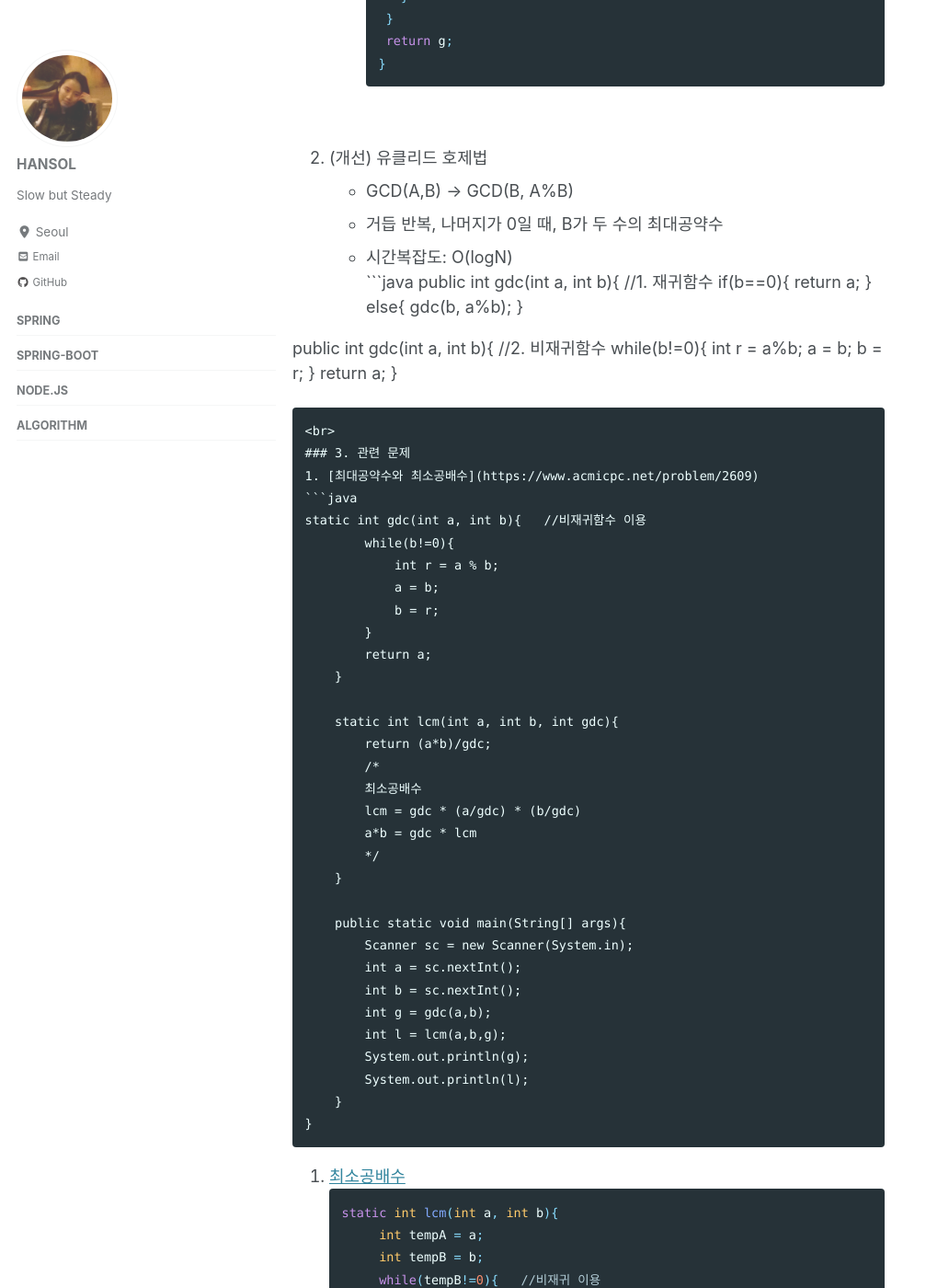
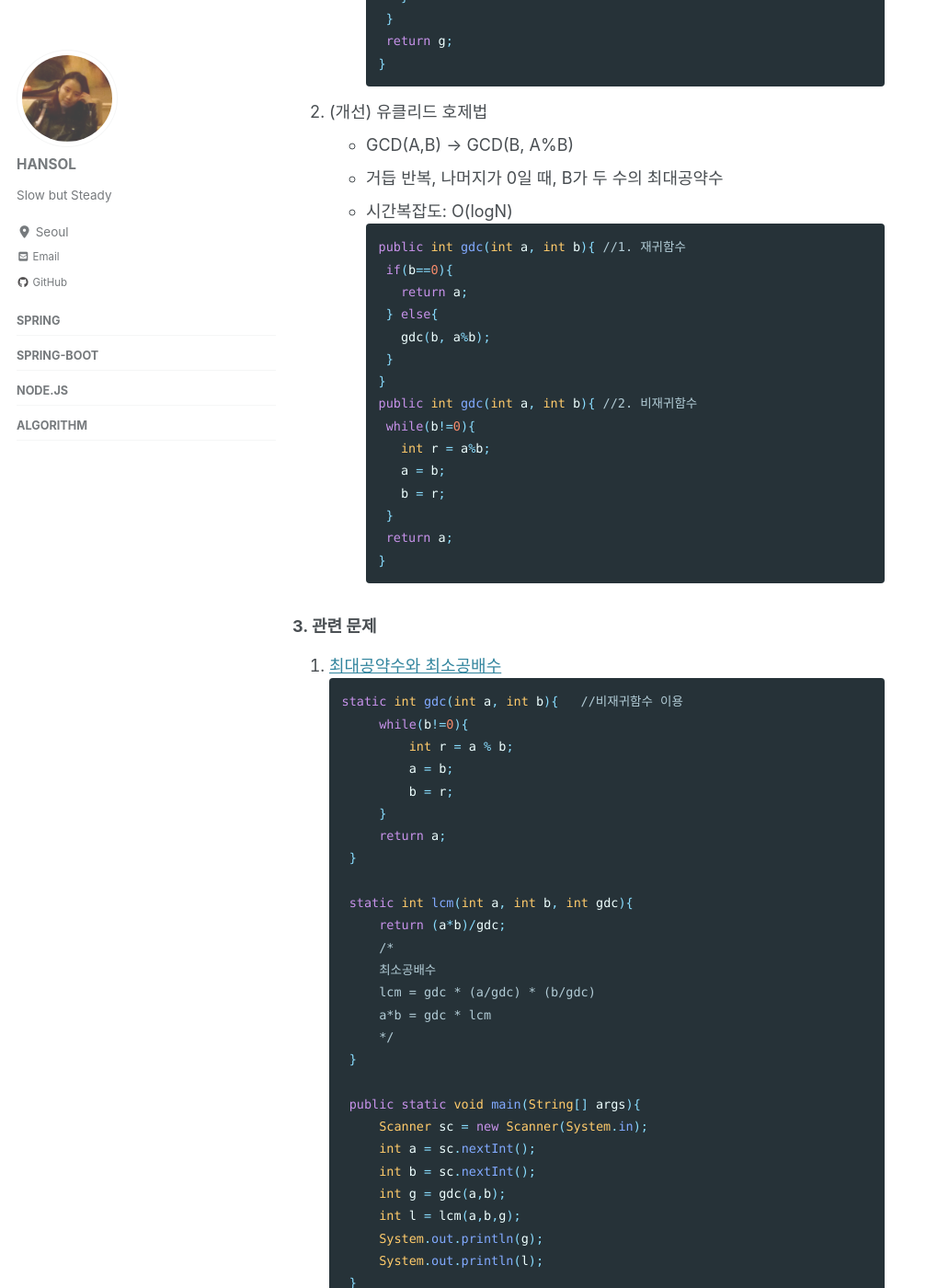
Before and after one commit to HANSOLKIM30/hansolkim30.github.io, a Jekyll site: the page built from _posts/2020-02-06-Math.md, in a window 1280 px wide and 1400 px high, scrolled down 1970 px. Shown: the whole window at 92% size, without its empty margins (0-1007 px from the left). Built offline with Jekyll 4.4.1, drawn with Linux system fonts in a browser that asks for light colours; cached includes are drawn as plain includes; nearby versions of some CDN libraries.

Commit message:
Update 2020-02-06-Math.md

````diff
--- a/_posts/2020-02-06-Math.md
+++ b/_posts/2020-02-06-Math.md
@@ -59,7 +59,7 @@ public static void main(String[] args){
 ```java
 public int gcd(int a, int b){
 	int g = 1;	//최대공약수 중 가장 작은 숫자는 1(서로소)
-	for(int i = 2; i <= min(a,b); i++{
+	for(int i = 2; i <= min(a,b); i++){
 		if(a%i==0 && b%i==0){
 			g = i;
 		}
@@ -67,20 +67,19 @@ public int gcd(int a, int b){
 	return g;
 }
 ```
-<br>
+
 2. (개선) 유클리드 호제법
 - GCD(A,B) → GCD(B, A%B)
 - 거듭 반복, 나머지가 0일 때, B가 두 수의 최대공약수
 - 시간복잡도: O(logN)
-<br>
 ```java
 public int gdc(int a, int b){ //1. 재귀함수
 	if(b==0){
 		return a;
 	} else{
 		gdc(b, a%b);
+    }
 }
-
 public int gdc(int a, int b){ //2. 비재귀함수
 	while(b!=0){
 		int r = a%b;
@@ -90,7 +89,7 @@ public int gdc(int a, int b){ //2. 비재귀함수
 	return a;
 }
 ```
-<br>
+
 ### 3. 관련 문제
 1. [최대공약수와 최소공배수](https://www.acmicpc.net/problem/2609)
 ```java
````
